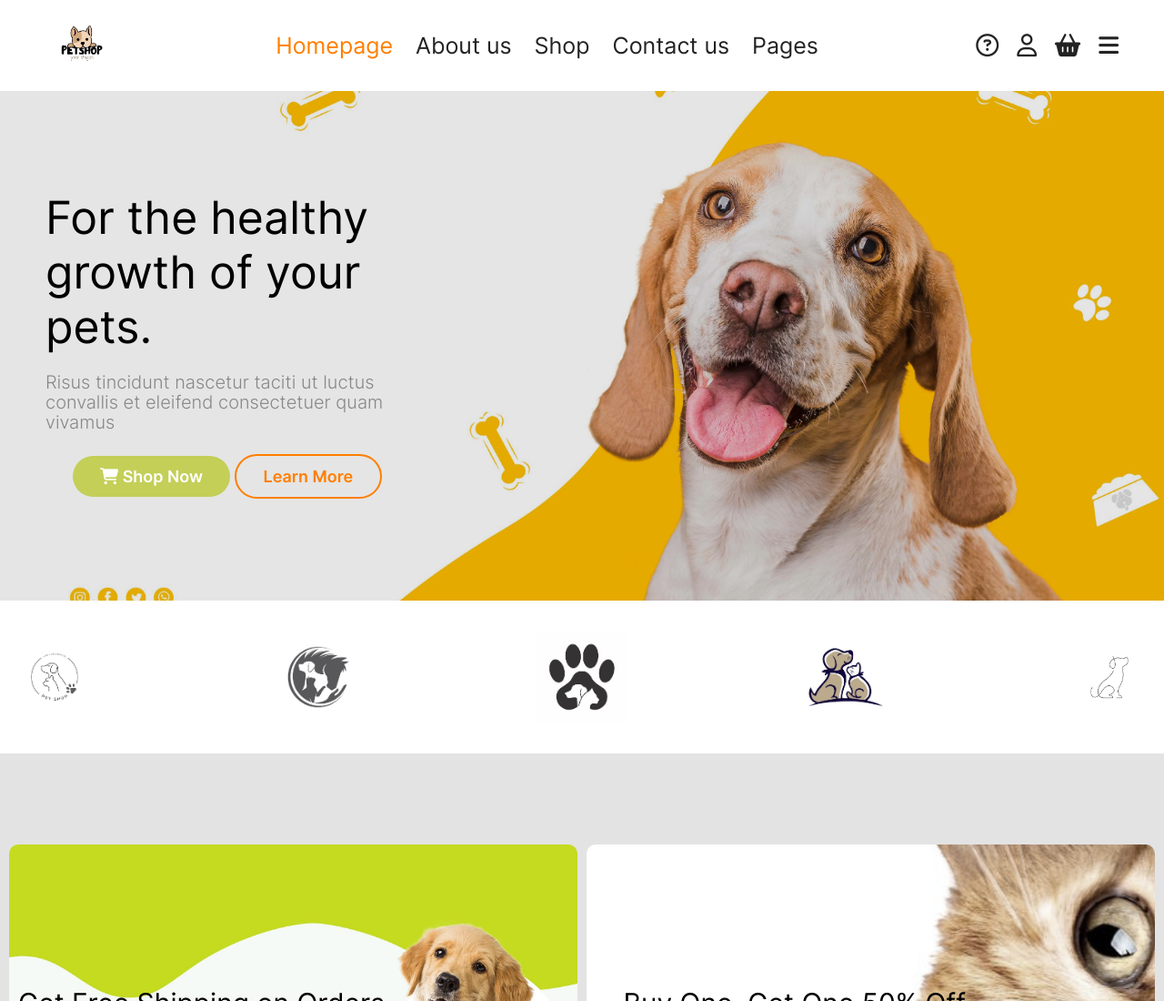
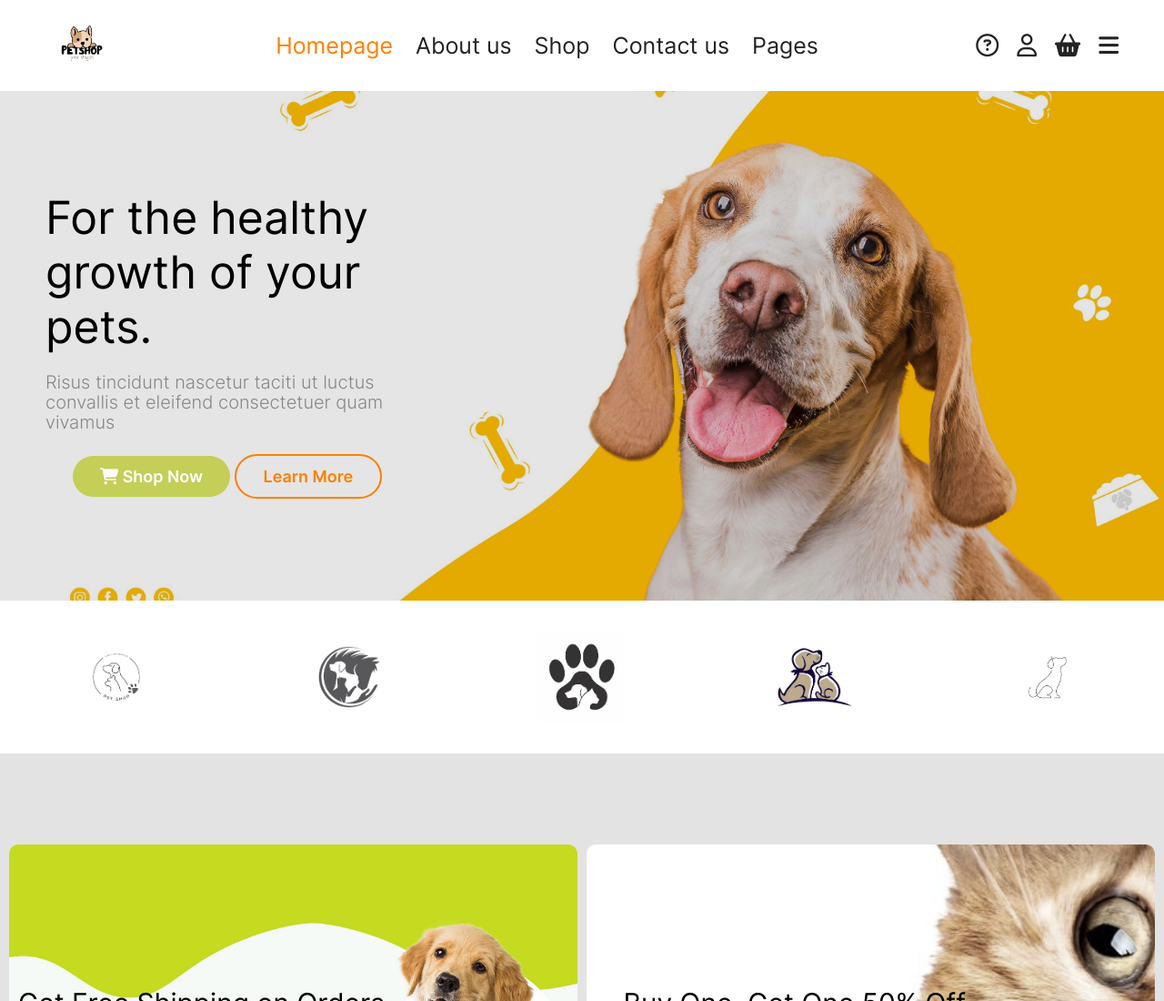
Before and after one commit to yrnsr/petshop, a plain HTML site: page index.html in a window 1280 px wide. Shown: the top 1100 px of the page at 91% size. Drawn offline with Linux system fonts and the light colour scheme.

Commit message:
logo container taşması düzeltildi

```diff
--- a/index.css
+++ b/index.css
@@ -180,13 +180,12 @@ a:hover {
 
 .logo-container {
     background-color: white;
-    justify-content: center;
+    justify-content: space-around;
     align-items: center;
     flex-wrap: wrap;
     display: flex;
     width: 100%;
     height: 21%;
-    gap: 190px;
 }
 
 .logo-container img {
```
